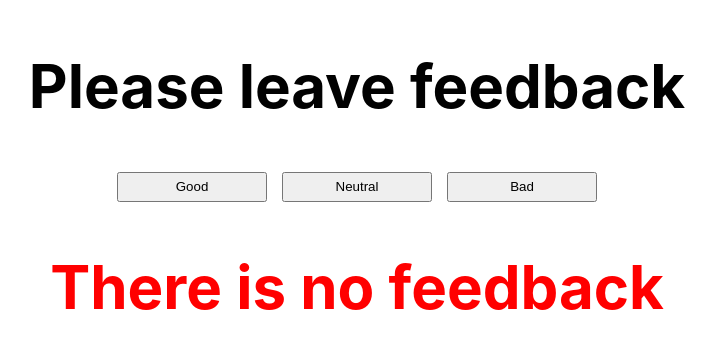
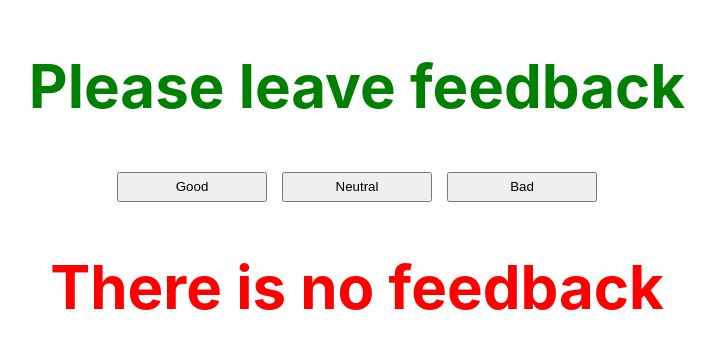
Before and after one commit to AntonZinchenko32/goit-react-hw-02-feedback, a React (Create React App) app: page / in a window 1280 px wide. Shown: the top 348 px of the page, without its empty margins (283-998 px from the left). Built offline with nearby package versions, Linux system fonts and the light colour scheme.

Commit message:
Делает PropTypes

```diff
--- a/package.json
+++ b/package.json
@@ -36,5 +36,8 @@
       "last 1 firefox version",
       "last 1 safari version"
     ]
+  },
+  "devDependencies": {
+    "prop-types": "^15.8.1"
   }
 }
--- a/src/components/App.jsx
+++ b/src/components/App.jsx
@@ -79,7 +79,7 @@ export class App extends Component {
           color: '#010101'
         }}
       >
-        <Section title="Please leave feedback"/>
+        <Section title={"Please leave feedback"}/>
           <FeedbackOptions
           options={buttons}
           onLeaveFeedback={clickHandle}
--- a/src/components/Notification/Notification.jsx
+++ b/src/components/Notification/Notification.jsx
@@ -1,8 +1,14 @@
 import css from './Notification.module.css'
+import PropTypes from "prop-types"
 
  const Notification = ({message}) => (
 
     <h2 className={css.notification}>{message}</h2>
  )
 
+Notification.propTypes = {
+    message: PropTypes.string.isRequired
+}
+
+
 export default Notification;
--- a/src/components/Section/Section.jsx
+++ b/src/components/Section/Section.jsx
@@ -1,10 +1,15 @@
 import React, { Component } from "react";
-
+import css from './Section.module.css'
+import PropTypes from "prop-types"
 
 export default class Section extends Component {
     render() {
         return (
-            <h2 >{this.props.title}</h2>
+            <h2 className={css.section}>{this.props.title}</h2>
         )
     }
 }
+
+Section.propTypes = {
+    title: PropTypes.string.isRequired
+}
--- a/src/components/Section/Section.module.css
+++ b/src/components/Section/Section.module.css
@@ -0,0 +1,3 @@
+.section {
+    color:green;
+}
```
Also changed, not shown: src/components/FeedbackOptions/FeedbackOptions.jsx (+8 -0 lines), src/components/Statistics/Statistics.jsx (+10 -0 lines), 1 other file (tests, documents, lock files or other folders).
